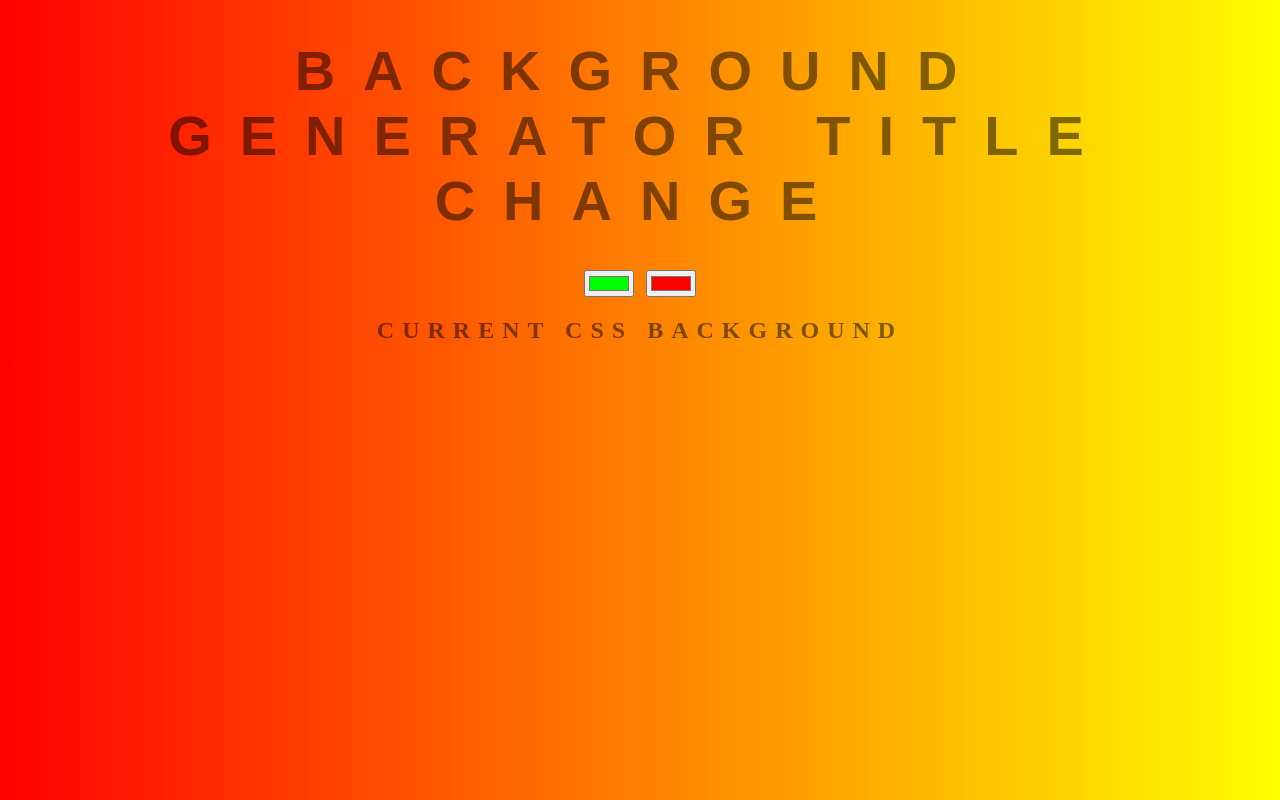
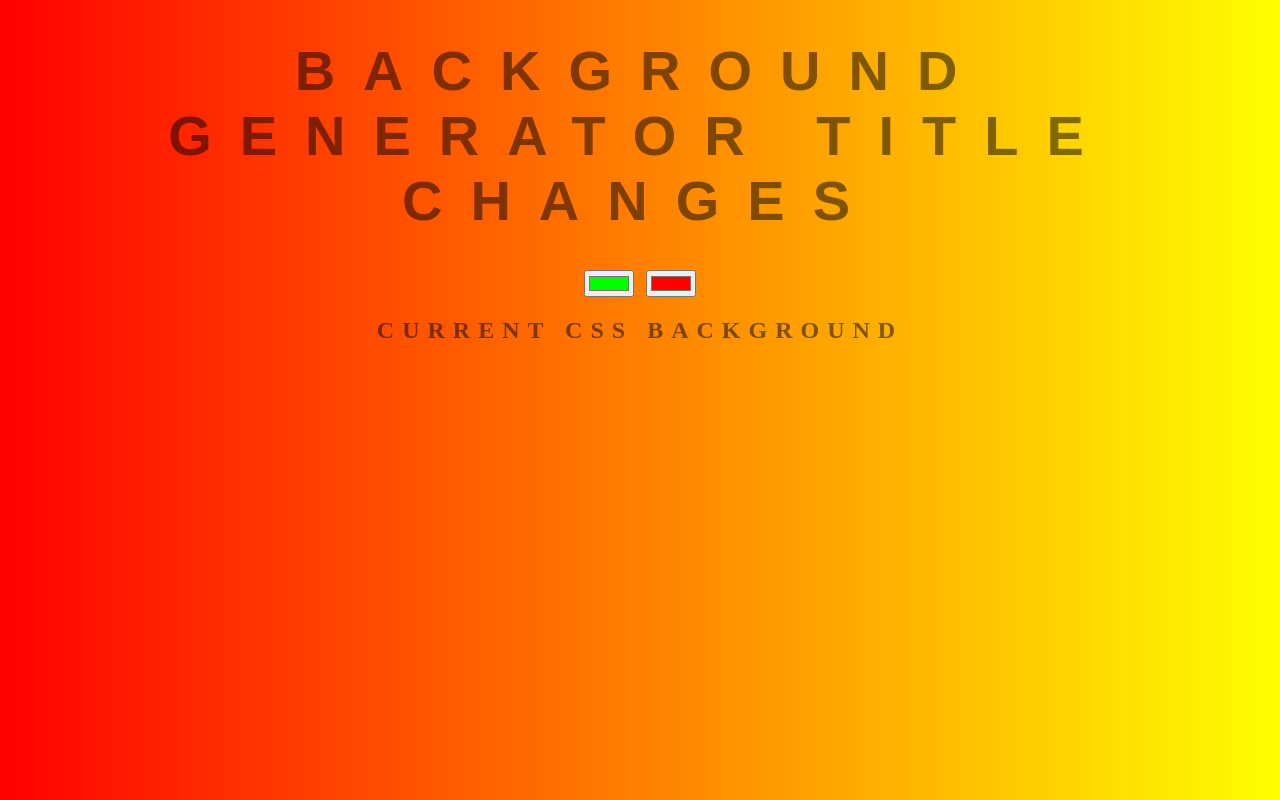
Before and after one commit to FernHerrera11/Fern, a plain HTML site: page index.html in a window 1280 px wide. Drawn offline with Linux system fonts and the light colour scheme.

Commit message:
changed title h1

```diff
--- a/index.html
+++ b/index.html
@@ -5,7 +5,7 @@
 	<link rel="stylesheet" type="text/css" href="style.css">
 </head>
 <body id="gradient">
-	<h1>Background Generator Title change</h1>
+	<h1>Background Generator Title changes</h1>
 	<input class="color1" type="color" name="color1" value="#00ff00">
 	<input class="color2" type="color" name="color2" value="#ff0000">
 	<h2>Current CSS Background</h2>
```
